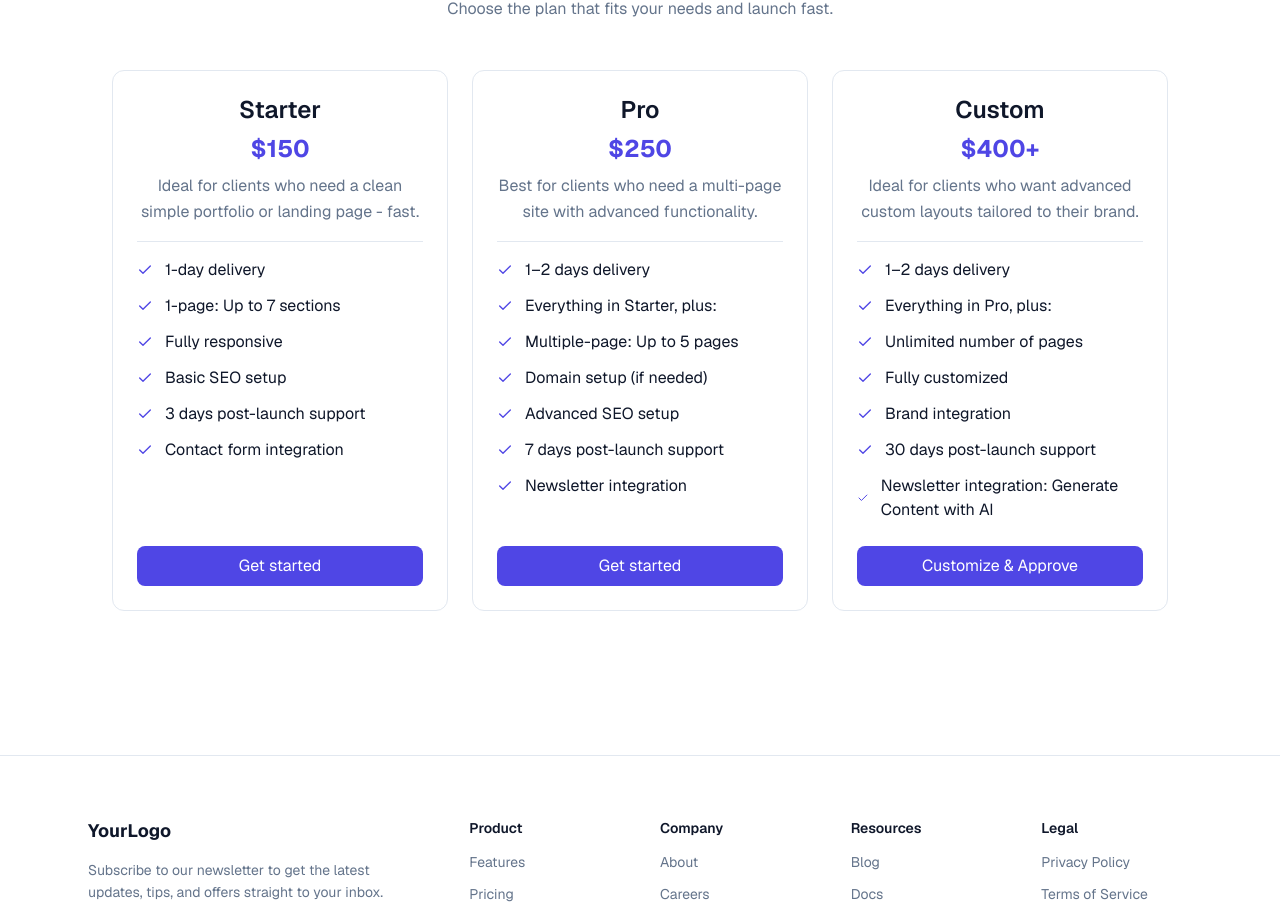
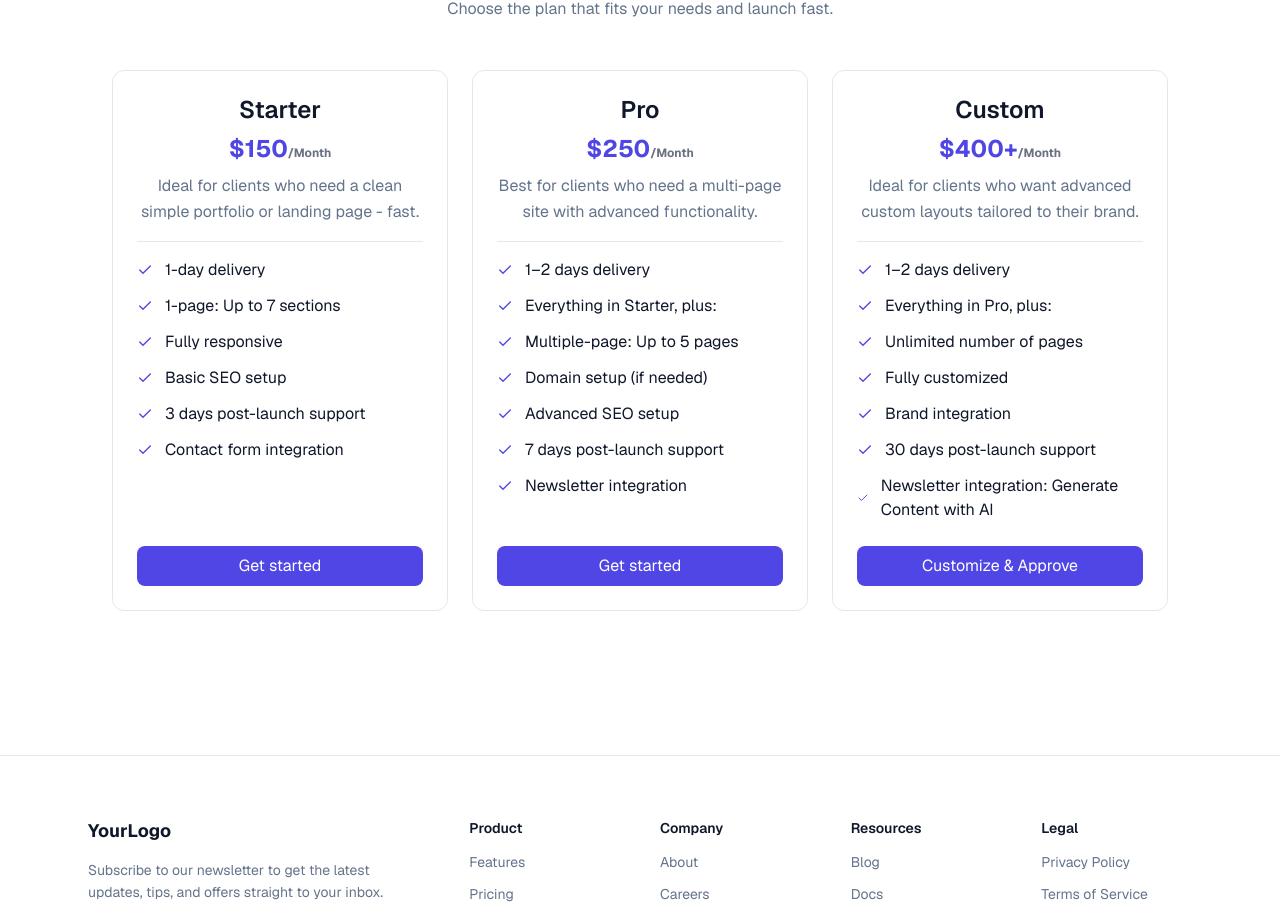
Before and after one commit to CODE-MY-EMPIRE/Nextjs-starter-kit, a Next.js app: page / in a window 1280 px wide. Shown: the part 1311-2229 px from the top of the page. Built offline with nearby package versions, Linux system fonts and the light colour scheme.

Commit message:
Update pricing card

```diff
--- a/src/components/sections/pricing/Pricing.tsx
+++ b/src/components/sections/pricing/Pricing.tsx
@@ -27,6 +27,7 @@ const PricingSection = () => {
 									<h3>{plan.title}</h3>
 									<span className="text-2xl font-bold text-primary">
 										{plan.price}
+										<span className="text-xs text-gray-500">/Month</span>
 									</span>
 									<p>{plan.description}</p>
 								</div>
```
